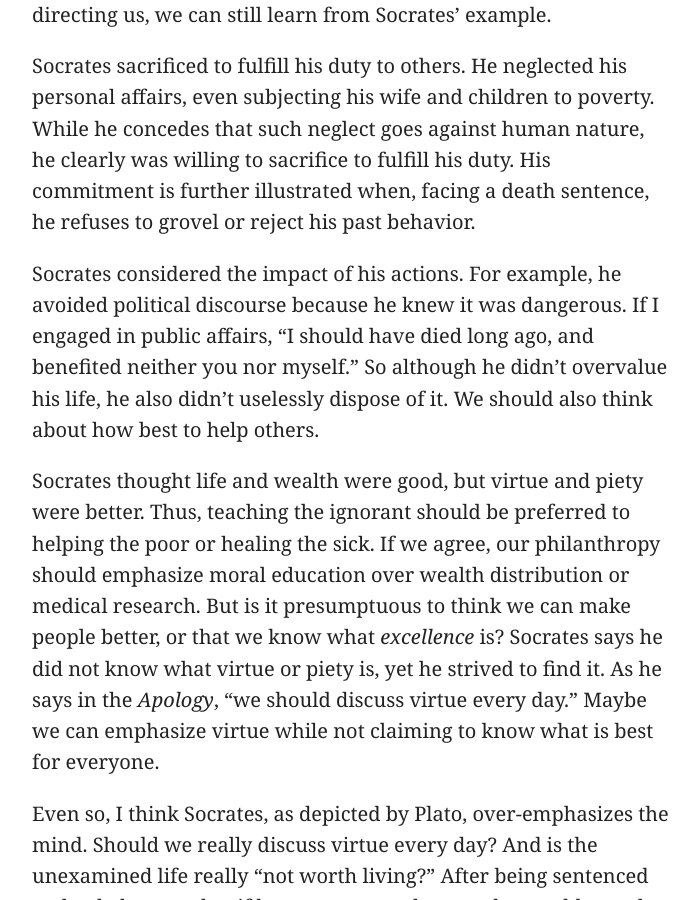
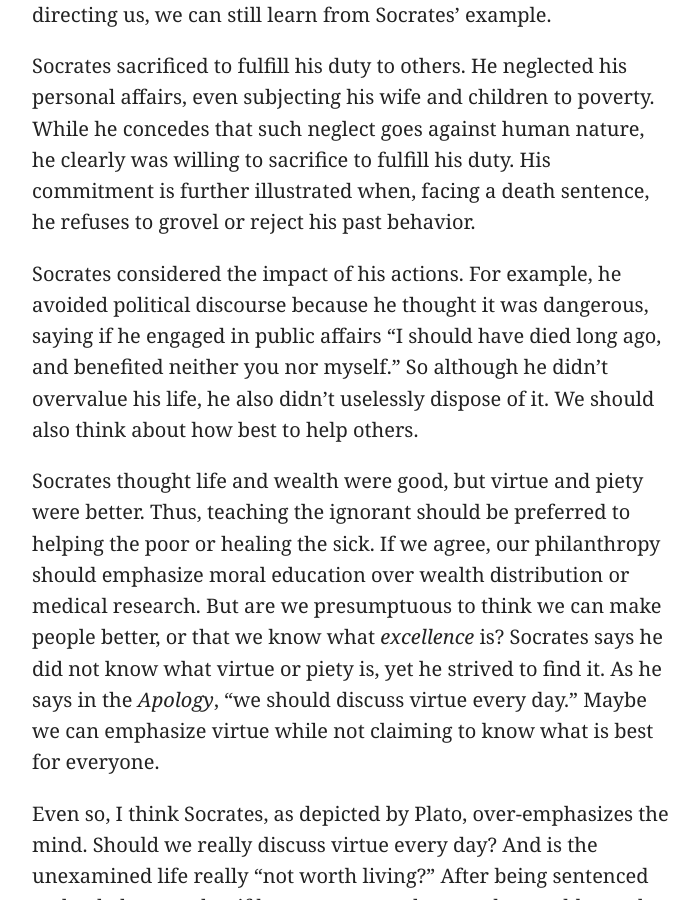
Before and after one commit to artsandmetaphysics/goodlifeodyssey, a Jekyll site: the page built from _meditations/duty-to-others-and-platos-apology.md, in a window 1280 px wide and 900 px high, scrolled down 979 px. Shown: the whole window, without its empty margins (288-987 px from the left). Built offline with Jekyll 4.4.1, drawn with Linux system fonts in a browser that asks for light colours; some of the changed text lies outside the part shown.

Commit message:
Add content

```diff
--- a/_meditations/duty-to-others-and-platos-apology.md
+++ b/_meditations/duty-to-others-and-platos-apology.md
@@ -8,7 +8,7 @@
 
 Can a person be good yet spend all their time and money on themselves, their family, and their friends?
 
-For example, my children are fed, educated, and even entertained. We own a house. We saved, so we won’t need to work until we are bent. But there is always more. We want to travel, own art, and buy a summer home. Would it be selfish to continue spending mostly on ourselves?
+For example, my children are fed, educated, and even entertained. We own a house. We saved, so we won’t need to work until we are bent. But there is always more. We want to travel, own art, and buy a summer home. Would we be selfish to continue spending mostly on ourselves?
 
 I think so. But where does our _duty to others_ begin? And _how_ should we help?
 
@@ -18,9 +18,9 @@
 
 Socrates sacrificed to fulfill his duty to others. He neglected his personal affairs, even subjecting his wife and children to poverty. While he concedes that such neglect goes against human nature, he clearly was willing to sacrifice to fulfill his duty.  His commitment is further illustrated when, facing a death sentence, he refuses to grovel or reject his past behavior.
 
-Socrates considered the impact of his actions. For example, he avoided political discourse because he knew it was dangerous. If I engaged in public affairs, “I should have died long ago, and benefited neither you nor myself.” So although he didn’t overvalue his life, he also didn’t uselessly dispose of it. We should also think about how best to help others.
+Socrates considered the impact of his actions. For example, he avoided political discourse because he thought it was dangerous, saying if he engaged in public affairs “I should have died long ago, and benefited neither you nor myself.” So although he didn’t overvalue his life, he also didn’t uselessly dispose of it. We should also think about how best to help others.
 
-Socrates thought life and wealth were good, but virtue and piety were better. Thus, teaching the ignorant should be preferred to helping the poor or healing the sick. If we agree, our philanthropy should emphasize moral education over wealth distribution or medical research. But is it presumptuous to think we can make people better, or that we know what _excellence_ is? Socrates says he did not know what virtue or piety is, yet he strived to find it. As he says in the _Apology_, “we should discuss virtue every day.” Maybe we can emphasize virtue while not claiming to know what is best for everyone.
+Socrates thought life and wealth were good, but virtue and piety were better. Thus, teaching the ignorant should be preferred to helping the poor or healing the sick. If we agree, our philanthropy should emphasize moral education over wealth distribution or medical research. But are we presumptuous to think we can make people better, or that we know what _excellence_ is? Socrates says he did not know what virtue or piety is, yet he strived to find it. As he says in the _Apology_, “we should discuss virtue every day.” Maybe we can emphasize virtue while not claiming to know what is best for everyone.
 
 Even so, I think Socrates, as depicted by Plato, over-emphasizes the mind. Should we really discuss virtue every day? And is the unexamined life really “not worth living?” After being sentenced to death, he says that if he were to go to heaven, he would spend his time “testing and examining people there, as I do here, as to who among them is wise, and who thinks he is but is not.” While I don’t begrudge Socrates enjoying his work—after all, we will be more effective if we do—this comment suggests his love of discourse led him to overvalue it.
 
```
Also changed, not shown: meditations/duty-to-others-and-platos-apology.md (+3 -3 lines).
